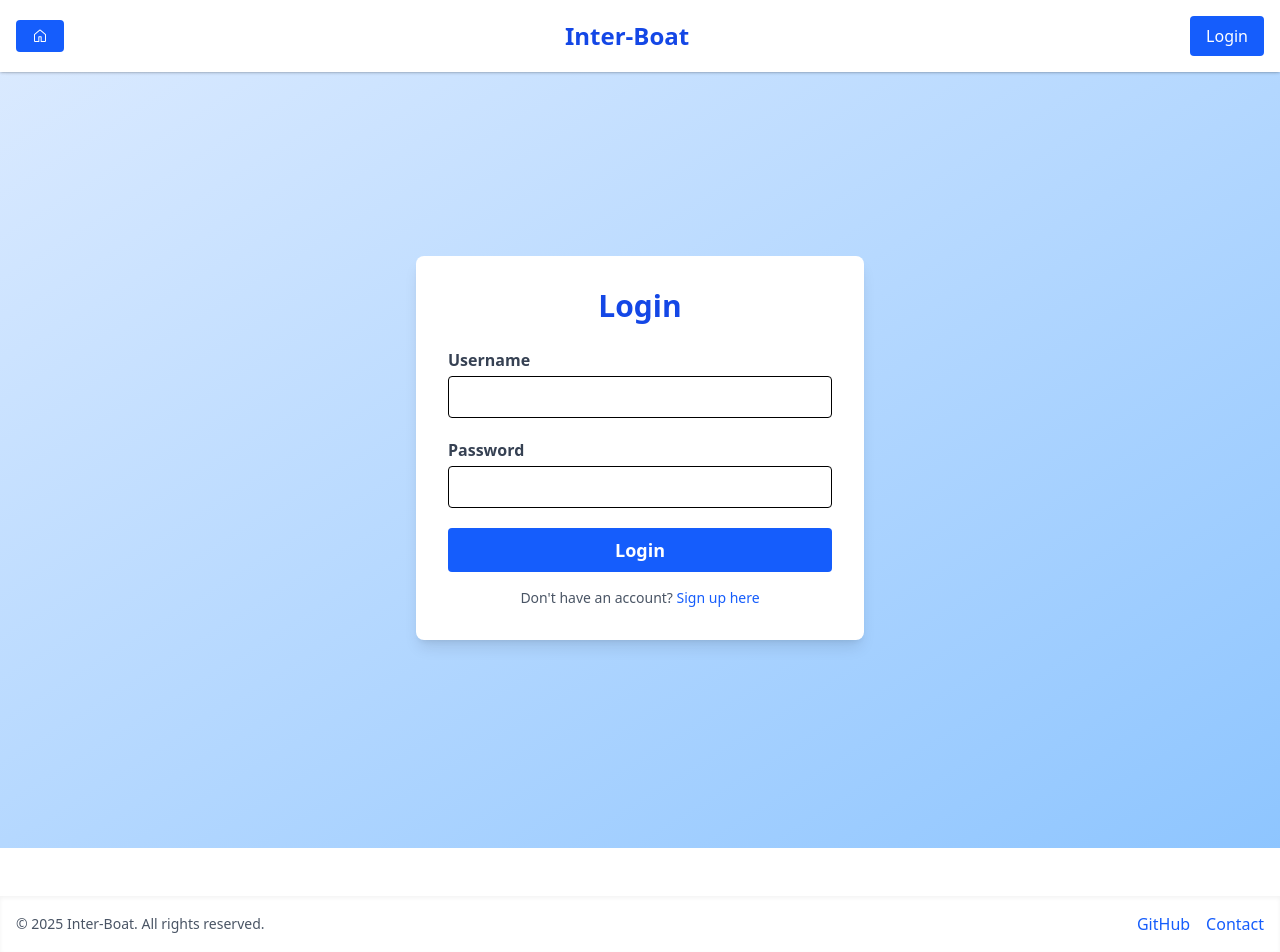
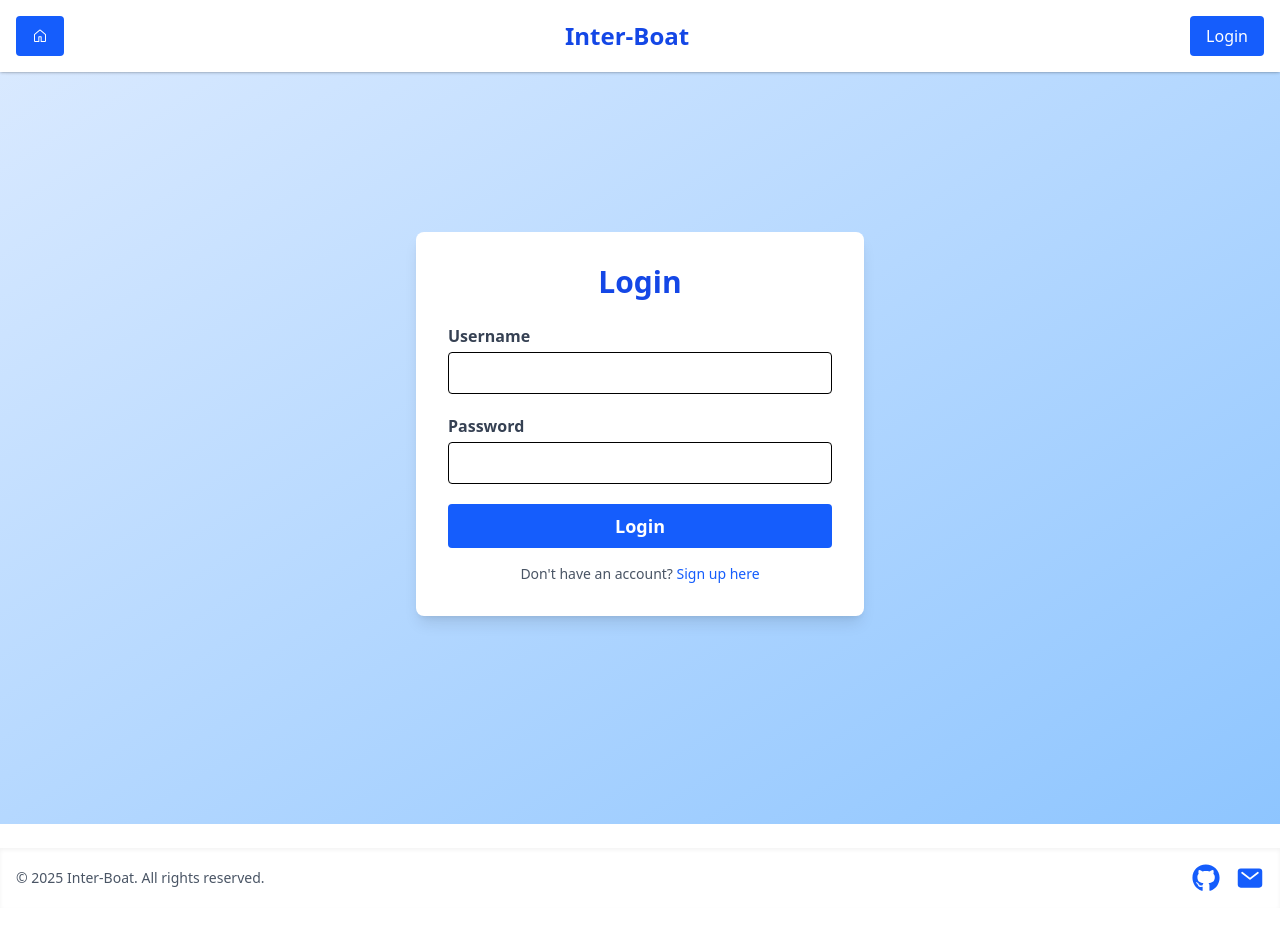
Before and after one commit to Haksham/Inter-boat, a React (Vite) app in the folder frontend/: page /login in a window 1280 px wide. After the commit the page ends 908 px from the top, so only its background shows below. Built offline with nearby package versions, Linux system fonts and the light colour scheme.

Commit message:
minor bug resolve

```diff
--- a/frontend/src/App.jsx
+++ b/frontend/src/App.jsx
@@ -16,7 +16,7 @@ function App() {
     <Router>
       <div className="min-h-screen flex flex-col">
         <Header />
-        <div className="flex-1 my-12">
+        <div className="flex-1 my-6">
           <Routes>
             <Route path="/" element={<Home />} />
             <Route path="/login" element={<Login />} />
--- a/frontend/src/components/Footer.jsx
+++ b/frontend/src/components/Footer.jsx
@@ -1,3 +1,6 @@
+import { FaGithub } from "react-icons/fa";
+import { IoMail } from "react-icons/io5";
+
 function Footer() {
   return (
     <footer className="bg-white shadow-inner mt-0 py-4">
@@ -6,8 +9,8 @@ function Footer() {
           &copy; {new Date().getFullYear()} Inter-Boat. All rights reserved.
         </span>
         <div className="flex space-x-4 mt-2 md:mt-0">
-          <a href="https://github.com/haksham" target="_blank" className="text-blue-600 hover:underline">GitHub </a>
-          <a href="mailto:harsh924hashvm@gmail.com" className="text-blue-600 hover:underline">Contact</a>
+          <a href="https://github.com/haksham" target="_blank" className="text-blue-600 hover:underline"><FaGithub size={28}/> </a>
+          <a href="mailto:harsh924hashvm@gmail.com" className="text-blue-600 hover:underline"><IoMail size={28}/></a>
         </div>
       </div>
     </footer>
--- a/frontend/src/components/Header.jsx
+++ b/frontend/src/components/Header.jsx
@@ -32,7 +32,7 @@ function Header() {
         <header className="fixed top-0 left-0 w-full z-50 bg-white shadow">
             <div className="flex justify-between items-center bg-white shadow p-4">
                 <Link to={"/"}>
-                    <button className="bg-blue-600 text-white px-4 py-2 rounded hover:bg-blue-700 transition"><GoHome /></button>
+                    <button className="bg-blue-600 text-white px-4 py-3 rounded hover:bg-blue-700 transition"><GoHome /></button>
                 </Link>
                 <span className="text-2xl font-bold text-blue-700">Inter-Boat</span>
                 {username ? (
@@ -41,7 +41,7 @@ function Header() {
                             className="bg-blue-600 text-white px-4 py-2 rounded hover:bg-blue-700 transition"
                             onClick={handleTask}>{username}</button>
                         <button
-                            className="bg-red-600 text-white px-4 py-2 rounded hover:bg-red-700 transition"
+                            className="bg-red-600 text-white px-4 py-3 rounded hover:bg-red-700 transition"
                             onClick={handleLogout}>
                             <FiLogOut />
                         </button>
--- a/frontend/src/components/Home.jsx
+++ b/frontend/src/components/Home.jsx
@@ -24,7 +24,7 @@ function Home() {
   return (
     <>
       <div className="max-w-2xl mx-auto mt-8">
-        <div className="flex items-center justify-between mb-4">
+        <div className="flex items-center mt-15 justify-between mb-4">
           <h2 className="text-xl font-semibold text-gray-800">Client Blogs</h2>
           {/* Desktop: show buttons inline, Mobile: show dropdown */}
           <div>
```
